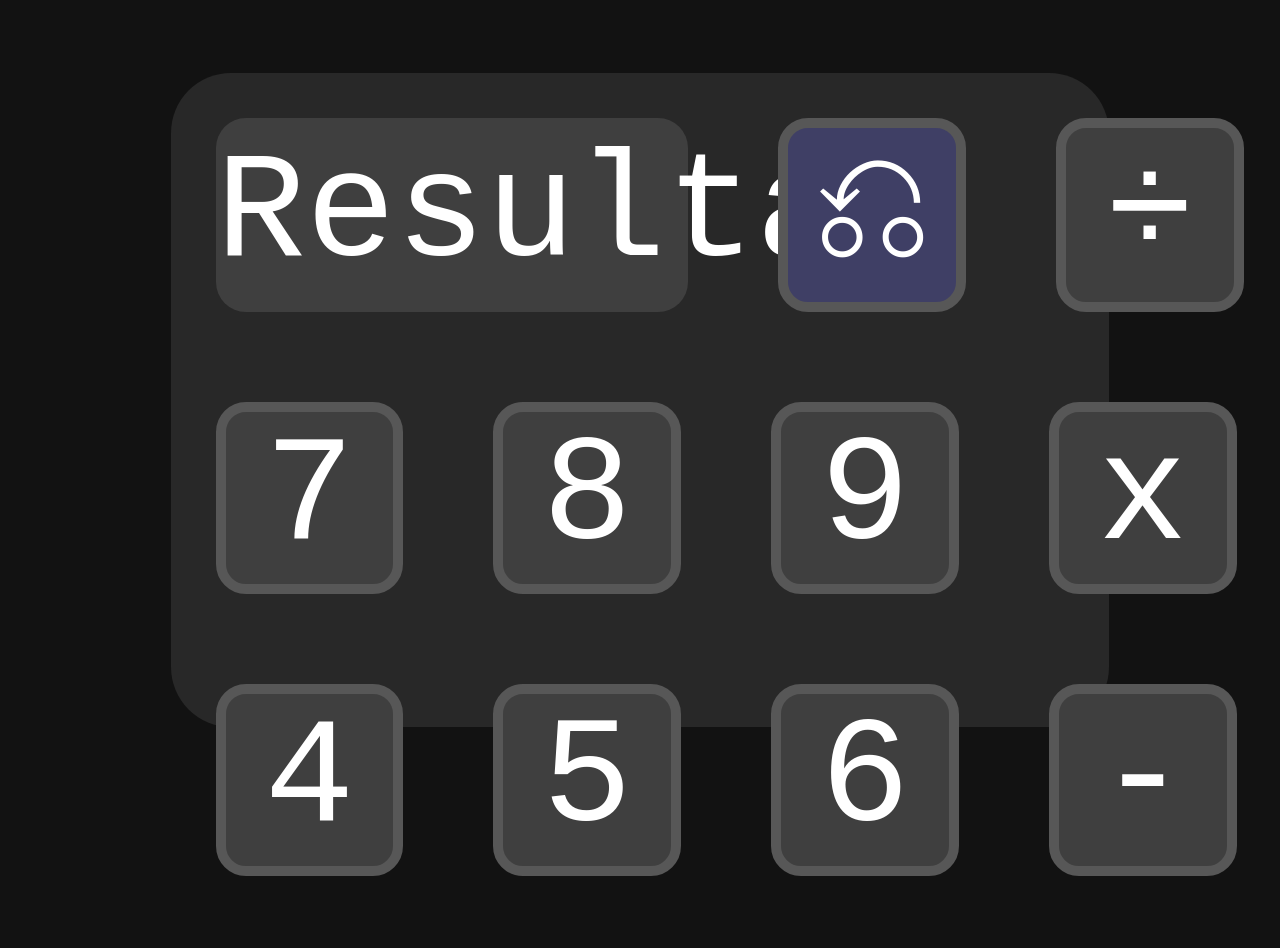
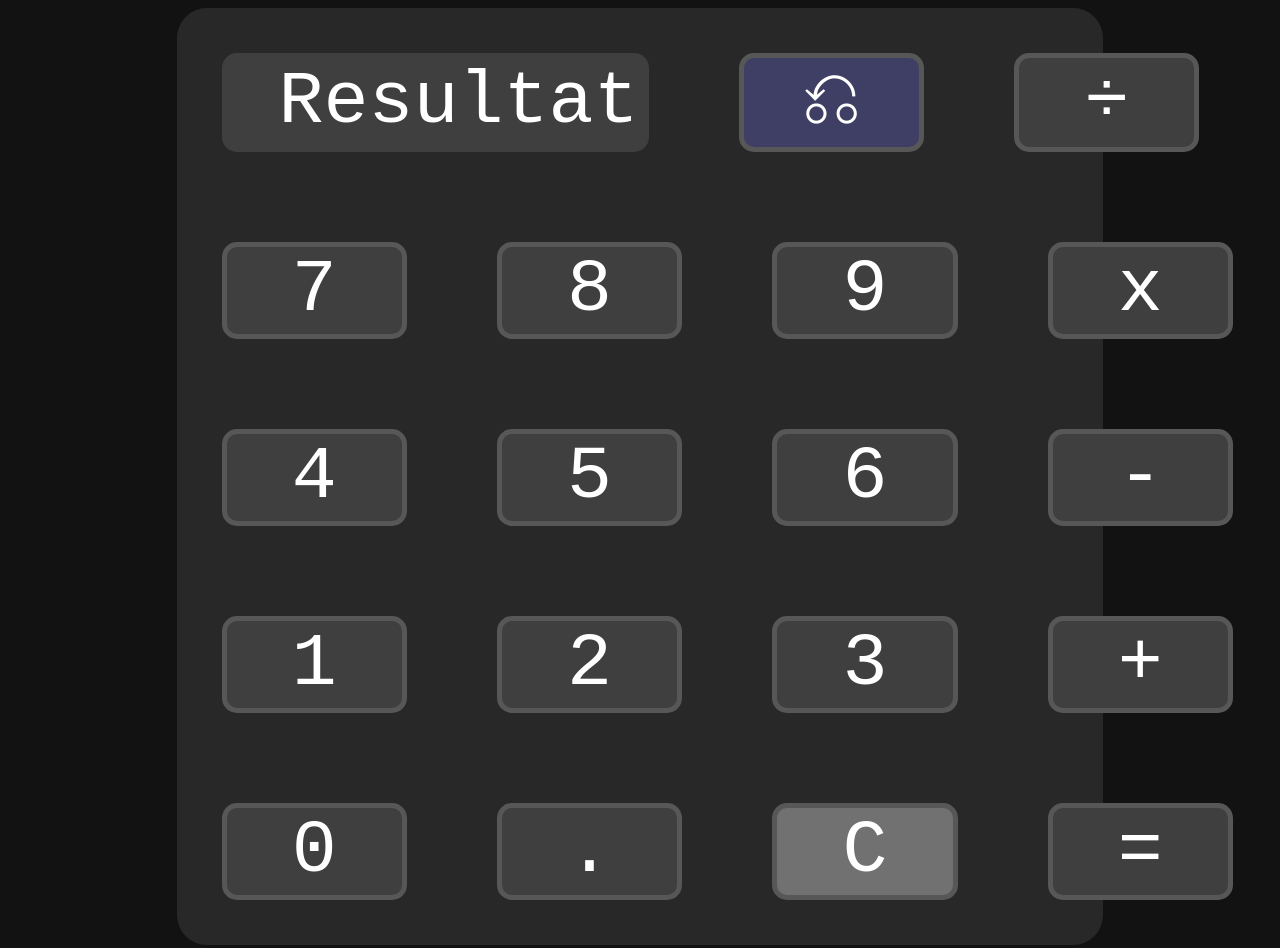
Before and after one commit to carrera456/Calculator, a plain HTML site: page index.html in a window 1280 px wide. Shown: the top 948 px of the page. Drawn offline with Linux system fonts and the light colour scheme.

Commit message:
commit final

```diff
--- a/calculator.js
+++ b/calculator.js
@@ -47,7 +47,7 @@ function operate(operator, num1, num2) {
 }
 
 
-//listeneres
+//listeneres dels botons
 buttons.addEventListener('click', (event) => {
   let target = event.target;
   switch(target.className){
--- a/style.css
+++ b/style.css
@@ -1,7 +1,7 @@
 *{
     font-family: monospace;
-    font-size: 150px;
-    font-weight: 50px;
+    font-size: 75px;
+    font-weight: 30px;
     color: white;
     text-align: center;
     align-content: center;
@@ -10,7 +10,7 @@
 
 html
 {
-    height: 90.9%;
+    /* height: 600px; */
     background-color: #121212;
 
 
@@ -18,11 +18,11 @@ html
 body{
     display: flex;
     flex-direction: column;
-    height: 100%;
+    /* height: 2000px; */
     /* min-height: 100%; */
     /* width: 100vh; */
-    margin: 0;
-    padding: 0;
+    /* margin: 0; */
+    /* padding: 0; */
 }
 
 .capcelera{
@@ -39,7 +39,7 @@ body{
 
 .calculatorBody{
     flex: 1 0 auto;
-    height:90%;
+    height:100%;
     display: flex;
 
 
@@ -57,6 +57,7 @@ body{
     display: flex;
     flex-direction: column;
     border-radius: 0.4em;
+    height:100%;
 }
 
 .calculatorRowInterior{
@@ -67,22 +68,22 @@ body{
     justify-content: space-between;
 }
 .button, .buttonC , .buttonOperator, .buttonEqual, .buttonDecimal, .buttonUndo{
-    flex: 0 0 auto;
+    flex: 1 0 auto;
     width:20%;
     background-color: #3f3f3f;
     margin: 45px;
     border-radius: 0.2em;
-    border:10px solid #575757 ;
+    border:5px solid #575757 ;
 
 }
 
 .numberScreen{
-    flex: 0 0 auto;
+    flex: 1 0 auto;
     background-color: #3f3f3f;
     margin: 45px;
     width: 45%;
     text-align: right;
-    padding-right: 50px;
+    padding-right: 10px;
     border-radius: 0.2em;
 }
 .buttonC{
```
